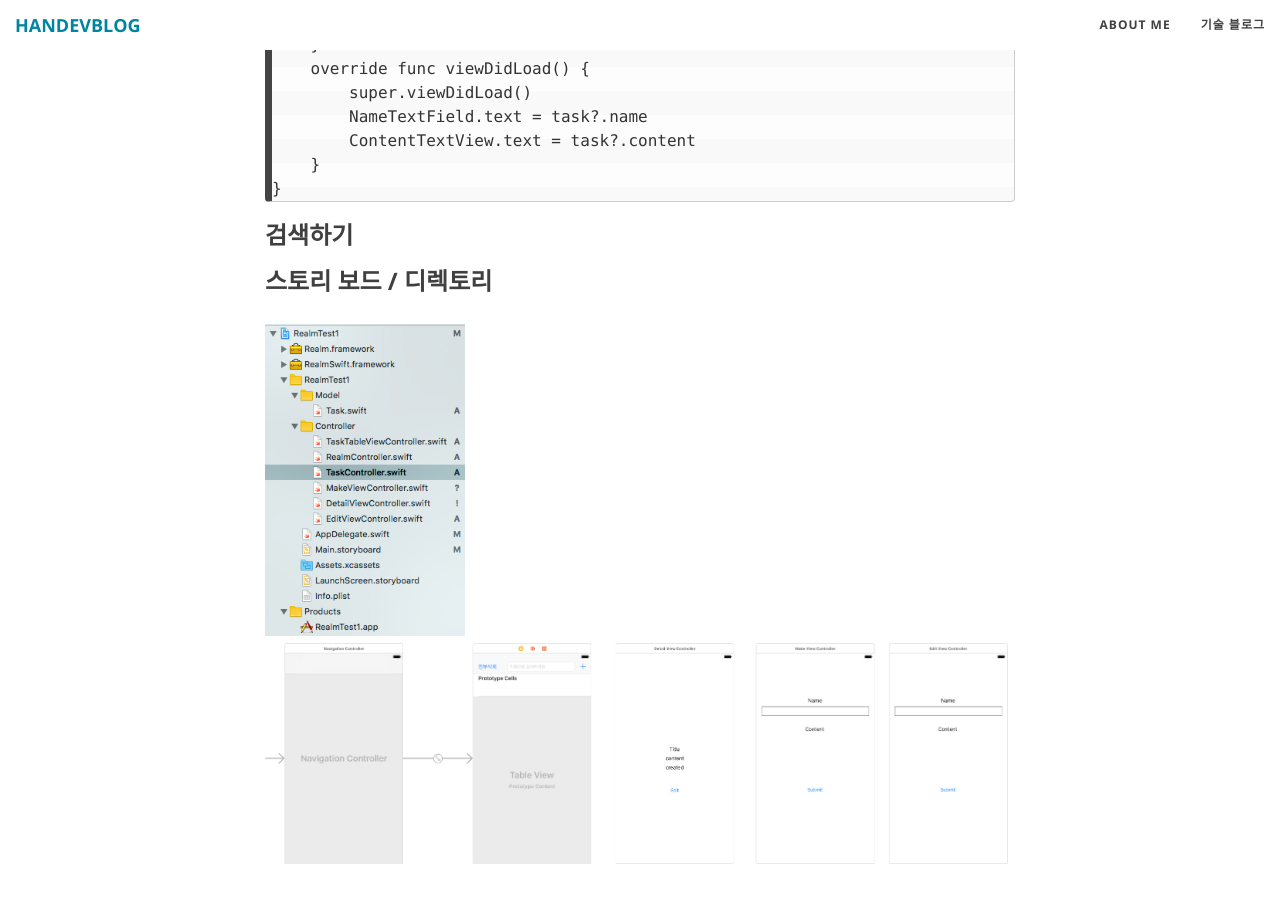
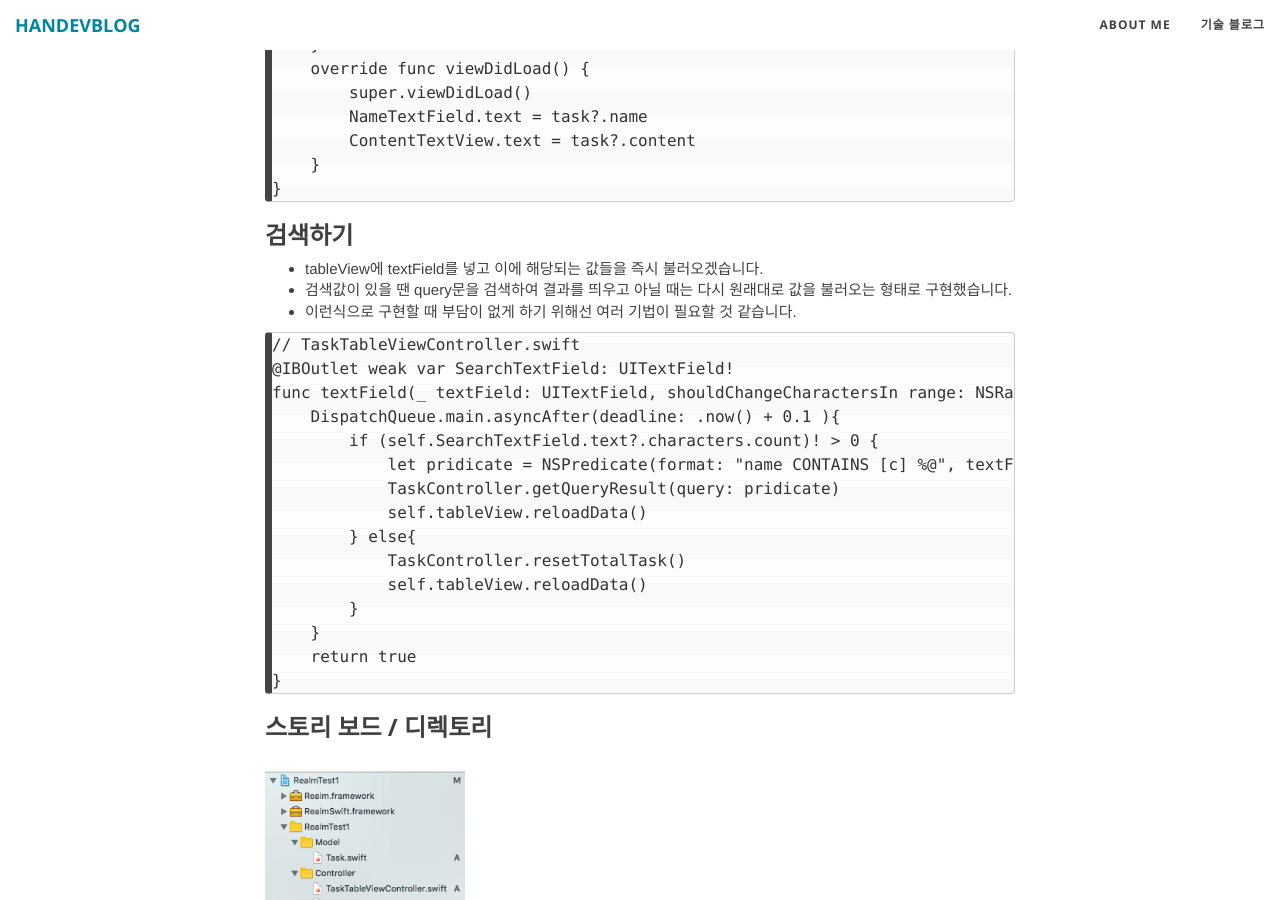
Before and after one commit to hanjungv/hanjungv.github.io, a Jekyll site: the page built from _posts/2017-02/11/2017-02-11-1_Swift_RealmTodo3.markdown, in a window 1280 px wide and 900 px high, scrolled down 4938 px. Built offline with Jekyll 4.4.1, drawn with Linux system fonts in a browser that asks for light colours; nearby versions of some CDN libraries; comment, search, counter and statistics services are not loaded; some of the changed text lies outside the part shown.

Commit message:
wrong post name change

```diff
--- a/_posts/2017-02/11/2017-02-11-1_Swift_RealmTodo3.markdown
+++ b/_posts/2017-02/11/2017-02-11-1_Swift_RealmTodo3.markdown
@@ -226,6 +226,27 @@ class EditViewController: UIViewController {
 ~~~
 
 ### 검색하기
+* tableView에 textField를 넣고 이에 해당되는 값들을 즉시 불러오겠습니다.
+* 검색값이 있을 땐 query문을 검색하여 결과를 띄우고 아닐 때는 다시 원래대로 값을 불러오는 형태로 구현했습니다.
+* 이런식으로 구현할 때 부담이 없게 하기 위해선 여러 기법이 필요할 것 같습니다.
+
+~~~
+// TaskTableViewController.swift
+@IBOutlet weak var SearchTextField: UITextField!
+func textField(_ textField: UITextField, shouldChangeCharactersIn range: NSRange, replacementString string: String) -> Bool {
+    DispatchQueue.main.asyncAfter(deadline: .now() + 0.1 ){
+        if (self.SearchTextField.text?.characters.count)! > 0 {
+            let pridicate = NSPredicate(format: "name CONTAINS [c] %@", textField.text!)
+            TaskController.getQueryResult(query: pridicate)
+            self.tableView.reloadData()
+        } else{
+            TaskController.resetTotalTask()
+            self.tableView.reloadData()
+        }
+    }
+    return true
+}
+~~~
 
 
 ### 스토리 보드 / 디렉토리
```
Also changed, not shown: other parts of _posts/2017-02/11/2017-02-11-1_Swift_RealmTodo3.markdown (+1 -1 lines).
